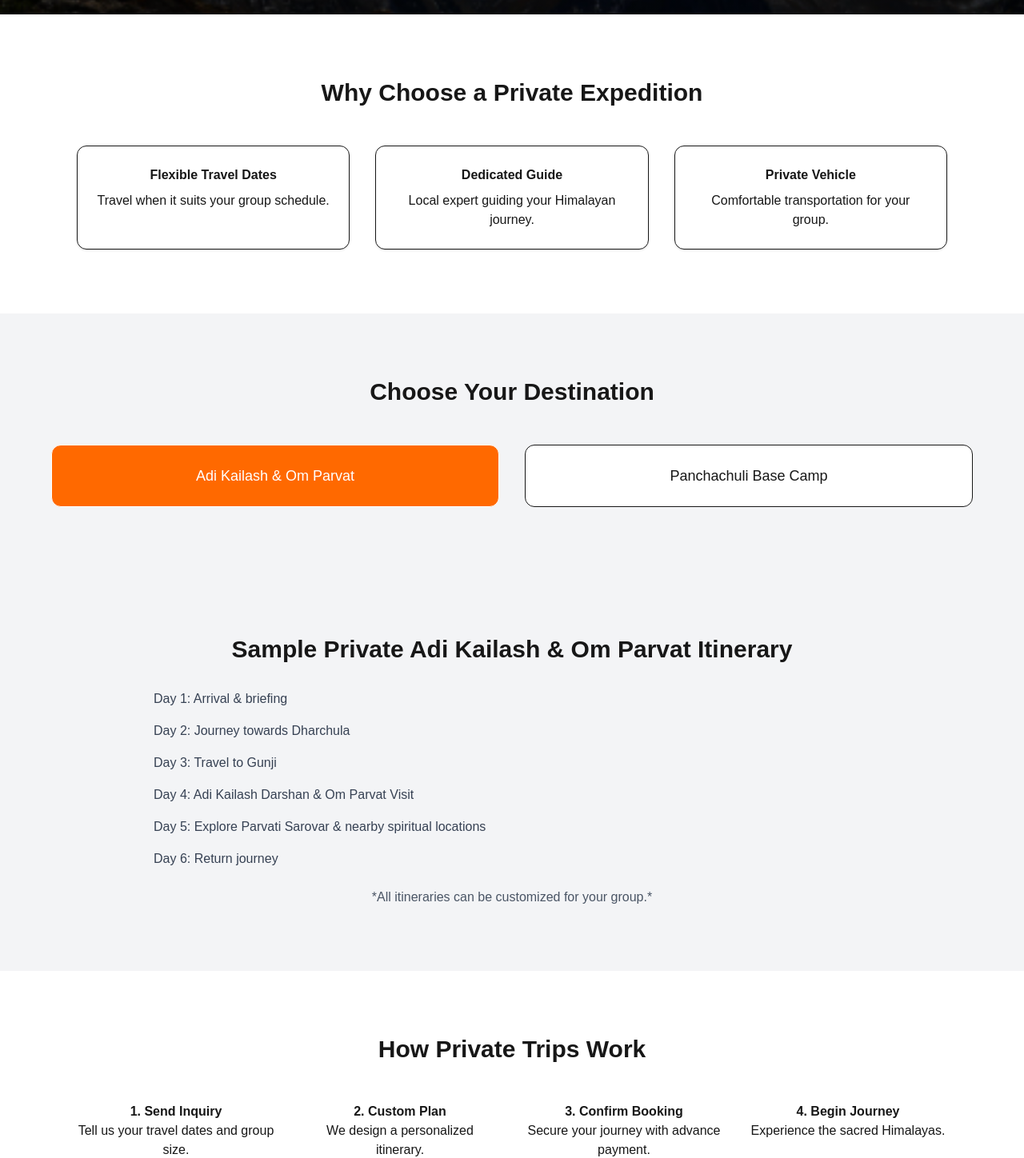
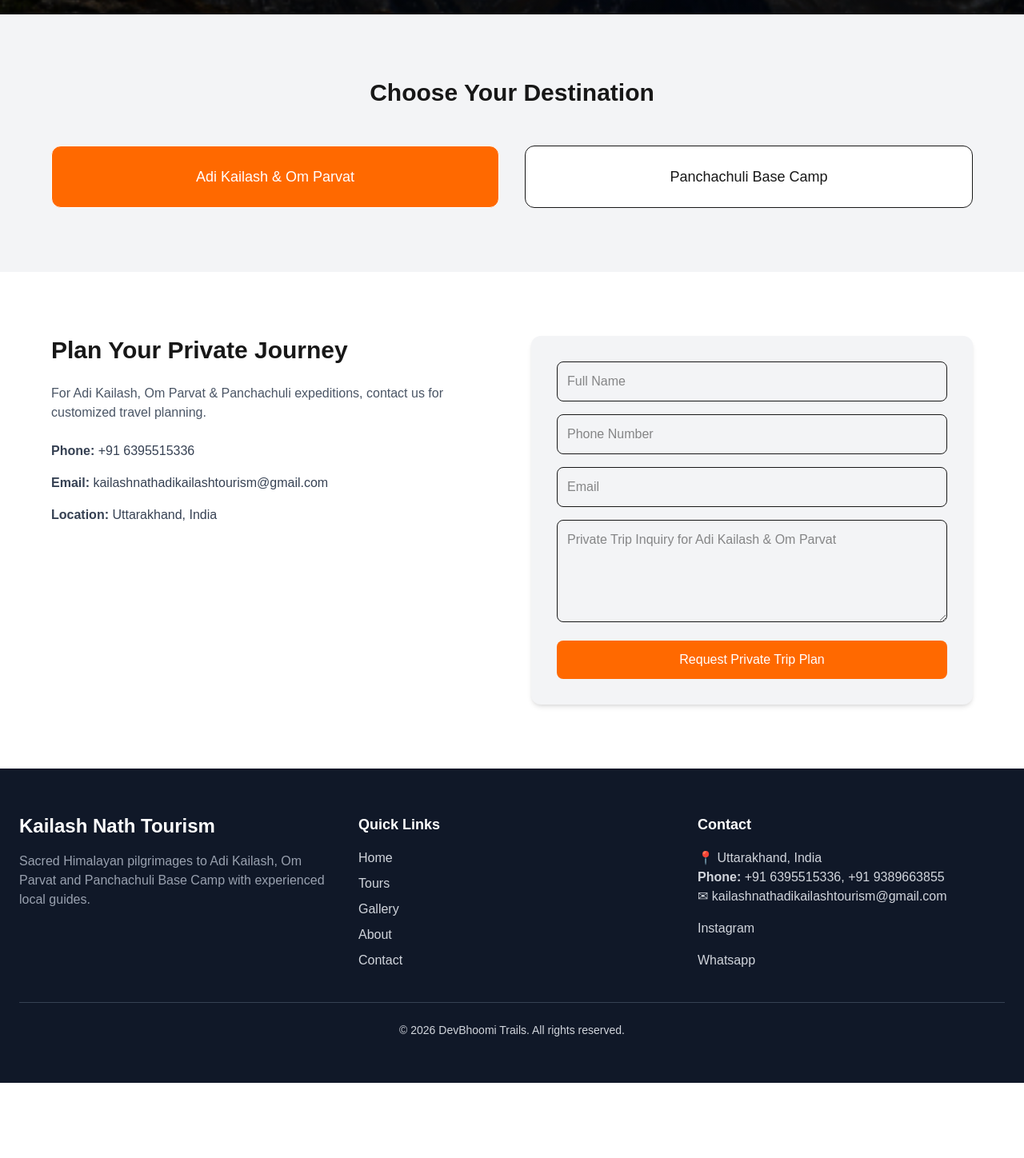
Before and after one commit to gauravranaa/tour-website, a Next.js app: page /private-trip in a window 1280 px wide. Shown: the part 782-2230 px from the top of the page at 80% size. After the commit the page ends 2136 px from the top, so only its background shows below. Built offline with nearby package versions, Linux system fonts and the light colour scheme.

Commit message:
Added EmailJS inquiry forms and updated private trip page

```diff
--- a/app/contact/page.tsx
+++ b/app/contact/page.tsx
@@ -1,10 +1,13 @@
 "use client";
 
-import { useState, useEffect } from "react";
+import { useState, useEffect, useRef } from "react";
+import emailjs from "@emailjs/browser";
 import Navbar from "@/components/Navbar";
 import Footer from "@/components/Footer";
 
 export default function Contact() {
+
+  const form = useRef<HTMLFormElement>(null);
 
   const images = [
     "/images/adikailash4.png",
@@ -21,6 +24,28 @@ export default function Contact() {
 
     return () => clearInterval(interval);
   }, []);
+
+  const sendEmail = (e: any) => {
+    e.preventDefault();
+
+    if (!form.current) return;
+
+    emailjs
+      .sendForm(
+        "service_b8h73c9",
+        "template_74fncno",
+        form.current,
+        "as7tYQYFEQ408U4Q5"
+      )
+      .then(() => {
+        alert("Inquiry Sent Successfully!");
+        form.current?.reset();
+      })
+      .catch((error) => {
+        console.error("EmailJS Error:", error);
+        alert("Failed to send inquiry");
+      });
+  };
 
   return (
     <div>
@@ -46,7 +71,6 @@ export default function Contact() {
 
         </div>
       </section>
-
 
       {/* CONTACT SECTION */}
       <section className="py-24 px-8 max-w-6xl mx-auto">
@@ -95,7 +119,6 @@ export default function Contact() {
 
           </div>
 
-
           {/* FORM */}
           <div className="bg-gray-100 p-8 rounded-2xl shadow-lg">
 
@@ -103,31 +126,48 @@ export default function Contact() {
               Send an Inquiry
             </h2>
 
-            <form className="space-y-4">
+            <form
+              ref={form}
+              onSubmit={sendEmail}
+              className="space-y-4"
+            >
 
               <input
                 type="text"
+                name="name"
                 placeholder="Full Name"
-                className="w-full p-3 rounded-lg border border-gray-300 focus:outline-none focus:ring-2 focus:ring-orange-500"
+                className="w-full p-3 rounded-lg border border-gray-300 focus:ring-2 focus:ring-orange-500"
+                required
               />
 
               <input
                 type="email"
+                name="email"
                 placeholder="Email Address"
-                className="w-full p-3 rounded-lg border border-gray-300 focus:outline-none focus:ring-2 focus:ring-orange-500"
+                className="w-full p-3 rounded-lg border border-gray-300 focus:ring-2 focus:ring-orange-500"
+                required
               />
 
               <input
                 type="tel"
+                name="phone"
                 placeholder="Phone Number"
-                className="w-full p-3 rounded-lg border border-gray-300 focus:outline-none focus:ring-2 focus:ring-orange-500"
+                className="w-full p-3 rounded-lg border border-gray-300 focus:ring-2 focus:ring-orange-500"
+                required
               />
 
               <textarea
+                name="message"
                 placeholder="Which expedition are you interested in?"
                 rows={4}
-                className="w-full p-3 rounded-lg border border-gray-300 focus:outline-none focus:ring-2 focus:ring-orange-500"
+                className="w-full p-3 rounded-lg border border-gray-300 focus:ring-2 focus:ring-orange-500"
               ></textarea>
+
+              <input
+                type="hidden"
+                name="time"
+                value={new Date().toLocaleString()}
+              />
 
               <button
                 type="submit"
@@ -144,7 +184,6 @@ export default function Contact() {
 
       </section>
 
-
       <Footer />
 
     </div>
--- a/app/private-trip/page.tsx
+++ b/app/private-trip/page.tsx
@@ -1,11 +1,16 @@
 "use client";
-import { useState, useEffect } from "react";
+
+import { useState, useEffect, useRef } from "react";
+import emailjs from "@emailjs/browser";
 import Navbar from "@/components/Navbar";
 import Footer from "@/components/Footer";
 
 export default function PrivateTrip() {
 
+  const form = useRef<HTMLFormElement>(null);
+
   const [destination, setDestination] = useState("Adi Kailash & Om Parvat");
+  const [sending, setSending] = useState(false);
 
   const images = [
     "/images/Adikailash4.png",
@@ -22,6 +27,33 @@ export default function PrivateTrip() {
 
     return () => clearInterval(interval);
   }, []);
+
+  const sendEmail = (e: any) => {
+
+    e.preventDefault();
+
+    if (!form.current) return;
+
+    setSending(true);
+
+    emailjs
+      .sendForm(
+        "service_b8h73c9",
+        "template_74fncno",
+        form.current,
+        "as7tYQYFEQ408U4Q5"
+      )
+      .then(() => {
+        alert("Inquiry Sent Successfully!");
+        form.current?.reset();
+        setSending(false);
+      })
+      .catch((error) => {
+        console.error(error);
+        alert("Failed to send inquiry");
+        setSending(false);
+      });
+  };
 
   return (
     <div>
@@ -44,7 +76,7 @@ export default function PrivateTrip() {
 
           <p className="mb-6 text-lg">
             Design your own spiritual journey to Adi Kailash & Om Parvat or
-      Panchachuli Base Camp with flexible travel dates and personalized planning.
+            Panchachuli Base Camp with flexible travel dates.
           </p>
 
           <div className="flex gap-4 justify-center">
@@ -69,36 +101,8 @@ export default function PrivateTrip() {
 
       </section>
 
-      {/* WHY PRIVATE TRIP */}
-      <section className="py-20 max-w-6xl mx-auto px-8">
 
-        <h2 className="text-3xl font-bold text-center mb-12">
-          Why Choose a Private Expedition
-        </h2>
-
-        <div className="grid md:grid-cols-3 gap-8 text-center">
-
-          <div className="p-6 border rounded-xl shadow-sm">
-            <h3 className="font-semibold mb-2">Flexible Travel Dates</h3>
-            <p>Travel when it suits your group schedule.</p>
-          </div>
-
-          <div className="p-6 border rounded-xl shadow-sm">
-            <h3 className="font-semibold mb-2">Dedicated Guide</h3>
-            <p>Local expert guiding your Himalayan journey.</p>
-          </div>
-
-          <div className="p-6 border rounded-xl shadow-sm">
-            <h3 className="font-semibold mb-2">Private Vehicle</h3>
-            <p>Comfortable transportation for your group.</p>
-          </div>
-
-        </div>
-
-      </section>
-
-
-      {/* DESTINATIONS */}
+      {/* DESTINATION SELECT */}
       <section className="py-20 bg-gray-100 px-8">
 
         <h2 className="text-3xl font-bold text-center mb-12">
@@ -111,7 +115,7 @@ export default function PrivateTrip() {
             <button
               key={place}
               onClick={() => setDestination(place)}
-              className={`p-6 rounded-xl border transition text-center text-lg font-medium
+              className={`p-6 rounded-xl border transition text-lg font-medium
               ${destination === place ? "bg-orange-500 text-white" : "bg-white"}`}
             >
               {place}
@@ -123,85 +127,12 @@ export default function PrivateTrip() {
       </section>
 
 
-      {/* SAMPLE ITINERARY */}
-      <section className="py-20 bg-gray-100 px-8">
-
-        <div className="max-w-4xl mx-auto">
-
-          <h2 className="text-3xl font-bold mb-8 text-center">
-            Sample Private {destination} Itinerary
-          </h2>
-
-          <ul className="space-y-4 text-gray-700">
-
-            <li>Day 1: Arrival & briefing</li>
-            <li>Day 2: Journey towards Dharchula</li>
-            <li>Day 3: Travel to Gunji</li>
-
-            <li>
-              Day 4: {destination === "Adi Kailash & Om Parvat"
-                ? "Adi Kailash Darshan & Om Parvat Visit"
-                : "Panchachuli Base Camp Trek"}
-            </li>
-
-            <li>
-              Day 5: {destination === "Adi Kailash & Om Parvat"
-                ? "Explore Parvati Sarovar & nearby spiritual locations"
-                : "Explore Darma Valley landscapes"}
-            </li>
-
-            <li>Day 6: Return journey</li>
-
-          </ul>
-
-          <p className="mt-6 text-gray-600 text-center">
-            *All itineraries can be customized for your group.*
-          </p>
-
-        </div>
-
-      </section>
-
-
-      {/* HOW IT WORKS */}
-      <section className="py-20 max-w-6xl mx-auto px-8">
-
-        <h2 className="text-3xl font-bold text-center mb-12">
-          How Private Trips Work
-        </h2>
-
-        <div className="grid md:grid-cols-4 gap-8 text-center">
-
-          <div>
-            <h3 className="font-semibold">1. Send Inquiry</h3>
-            <p>Tell us your travel dates and group size.</p>
-          </div>
-
-          <div>
-            <h3 className="font-semibold">2. Custom Plan</h3>
-            <p>We design a personalized itinerary.</p>
-          </div>
-
-          <div>
-            <h3 className="font-semibold">3. Confirm Booking</h3>
-            <p>Secure your journey with advance payment.</p>
-          </div>
-
-          <div>
-            <h3 className="font-semibold">4. Begin Journey</h3>
-            <p>Experience the sacred Himalayas.</p>
-          </div>
-
-        </div>
-
-      </section>
-
-
       {/* INQUIRY FORM */}
       <section id="inquiry" className="py-20 px-8">
 
         <div className="max-w-6xl mx-auto grid md:grid-cols-2 gap-12">
 
+          {/* LEFT */}
           <div>
 
             <h2 className="text-3xl font-bold mb-6">
@@ -210,77 +141,78 @@ export default function PrivateTrip() {
 
             <p className="text-gray-600 mb-6">
               For Adi Kailash, Om Parvat & Panchachuli expeditions,
-        contact us for batch dates, permits and customized
-        travel planning.
+              contact us for customized travel planning.
             </p>
 
             <div className="space-y-4 text-gray-700">
 
-        <p>
-          <strong>Phone:</strong> +91 6395515336, +91 9389663855
-        </p>
-
-        <p>
-          <strong>Email:</strong> kailashnathadikailashtourism@gmail.com
-        </p>
-
-        <p>
-          <strong>Location:</strong> Uttarakhand, India
-        </p>
+              <p><strong>Phone:</strong> +91 6395515336</p>
+              <p><strong>Email:</strong> kailashnathadikailashtourism@gmail.com</p>
+              <p><strong>Location:</strong> Uttarakhand, India</p>
 
             </div>
 
           </div>
 
 
+          {/* FORM */}
           <div className="bg-gray-100 p-8 rounded-xl shadow-md">
 
-            <form className="space-y-4">
+            <form ref={form} onSubmit={sendEmail} className="space-y-4">
 
               <input
                 type="text"
+                name="name"
                 placeholder="Full Name"
                 className="w-full border p-3 rounded-lg"
+                required
               />
 
               <input
                 type="tel"
+                name="phone"
                 placeholder="Phone Number"
                 className="w-full border p-3 rounded-lg"
+                required
               />
 
               <input
                 type="email"
+                name="email"
                 placeholder="Email"
                 className="w-full border p-3 rounded-lg"
+                required
               />
 
-              <input
-                type="number"
-                placeholder="Group Size"
-                className="w-full border p-3 rounded-lg"
-              />
 
-              <input
-                type="date"
-                className="w-full border p-3 rounded-lg"
-              />
 
-              <select className="w-full border p-3 rounded-lg">
-                <option>Delhi Pickup</option>
-                <option>Haldwani Pickup</option>
-                <option>Pithoragarh Pickup</option>
-              </select>
+
 
               <textarea
+                name="message"
                 placeholder={`Private Trip Inquiry for ${destination}`}
                 className="w-full border p-3 rounded-lg h-32"
               />
 
+              {/* DESTINATION */}
+              <input
+                type="hidden"
+                name="destination"
+                value={destination}
+              />
+
+              <input
+                type="hidden"
+                name="time"
+                value={new Date().toLocaleString()}
+              />
+
               <button
+                type="submit"
+                disabled={sending}
                 className="w-full bg-orange-500 text-white py-3 rounded-lg hover:bg-orange-600"
               >
-                Request Private Trip Plan
+                {sending ? "Sending..." : "Request Private Trip Plan"}
               </button>
 
             </form>
@@ -292,26 +224,6 @@ export default function PrivateTrip() {
       </section>
 
 
-      {/* FINAL CTA */}
-      <section className="py-16 bg-orange-500 text-white text-center">
-
-        <h2 className="text-3xl font-bold mb-4">
-          Ready for Your Sacred Journey?
-        </h2>
-
-        <p className="mb-6">
-          Plan your private Himalayan expedition today.
-        </p>
-
-        <a
-          href="https://wa.me/916395515336"
-          className="bg-white text-orange-500 px-6 py-3 rounded-full font-semibold"
-        >
-          Chat on WhatsApp
-        </a>
-
-      </section>
-
       <Footer />
 
     </div>
--- a/components/ContactSection.tsx
+++ b/components/ContactSection.tsx
@@ -1,7 +1,38 @@
+"use client";
+
+import { useRef } from "react";
+import emailjs from "@emailjs/browser";
+
 export default function ContactSection() {
+
+  const form = useRef<HTMLFormElement>(null);
+
+  const sendEmail = (e: any) => {
+    e.preventDefault();
+
+    if (!form.current) return;
+
+    emailjs
+      .sendForm(
+        "service_b8h73c9",
+        "template_74fncno",
+        form.current,
+        "as7tYQYFEQ408U4Q5"
+      )
+      .then(() => {
+        alert("Inquiry Sent Successfully!");
+        form.current?.reset();
+      })
+      .catch((error) => {
+        console.error("EmailJS Error:", error);
+        alert("Failed to send inquiry");
+      });
+  };
+
   return (
     <section className="py-20 px-8 bg-gray-100">
       <div className="max-w-6xl mx-auto">
+
         <h2 className="text-4xl font-bold text-center mb-16">
           Plan Your Sacred Journey
         </h2>
@@ -10,6 +41,7 @@ export default function ContactSection() {
 
           {/* Contact Info */}
           <div>
+
             <h3 className="text-2xl font-bold mb-6">
               Get in Touch
             </h3>
@@ -18,8 +50,6 @@ export default function ContactSection() {
               Contact us for Adi Kailash, Om Parvat and Panchachuli
               expedition dates, permit guidance and customized plans.
             </p>
-
-
 
             <div className="space-y-4 text-gray-700">
 
@@ -45,38 +75,59 @@ export default function ContactSection() {
                 Chat on WhatsApp
               </a>
             </div>
+
           </div>
 
           {/* Inquiry Form */}
           <div className="bg-white p-8 rounded-2xl shadow-lg">
+
             <h3 className="text-2xl font-bold mb-6">
               Send an Inquiry
             </h3>
 
-            <form className="space-y-4">
+            <form
+              ref={form}
+              onSubmit={sendEmail}
+              className="space-y-4"
+            >
+
               <input
                 type="text"
+                name="name"
                 placeholder="Full Name"
-                className="w-full p-3 rounded-lg border border-gray-300 focus:outline-none focus:ring-2 focus:ring-orange-500"
+                className="w-full p-3 rounded-lg border border-gray-300 focus:ring-2 focus:ring-orange-500"
+                required
               />
 
               <input
                 type="email"
+                name="email"
                 placeholder="Email Address"
-                className="w-full p-3 rounded-lg border border-gray-300 focus:outline-none focus:ring-2 focus:ring-orange-500"
+                className="w-full p-3 rounded-lg border border-gray-300 focus:ring-2 focus:ring-orange-500"
+                required
               />
 
               <input
                 type="tel"
+                name="phone"
                 placeholder="Phone Number"
-                className="w-full p-3 rounded-lg border border-gray-300 focus:outline-none focus:ring-2 focus:ring-orange-500"
+                className="w-full p-3 rounded-lg border border-gray-300 focus:ring-2 focus:ring-orange-500"
+                required
               />
 
               <textarea
+                name="message"
                 placeholder="Which expedition are you interested in?"
                 rows={4}
-                className="w-full p-3 rounded-lg border border-gray-300 focus:outline-none focus:ring-2 focus:ring-orange-500"
+                className="w-full p-3 rounded-lg border border-gray-300 focus:ring-2 focus:ring-orange-500"
               ></textarea>
+
+              {/* hidden time field for template */}
+              <input
+                type="hidden"
+                name="time"
+                value={new Date().toLocaleString()}
+              />
 
               <button
                 type="submit"
@@ -84,10 +135,13 @@ export default function ContactSection() {
               >
                 Submit Inquiry
               </button>
+
             </form>
+
           </div>
 
         </div>
+
       </div>
     </section>
   );
--- a/components/PopupModal.tsx
+++ b/components/PopupModal.tsx
@@ -1,23 +1,49 @@
 "use client";
 
-import { useState, useEffect } from "react";
+import { useState, useEffect, useRef } from "react";
+import emailjs from "@emailjs/browser";
 
 export default function PopupModal() {
 
   const [open, setOpen] = useState(false);
+  const form = useRef<HTMLFormElement>(null);
 
   useEffect(() => {
     const timer = setTimeout(() => {
       setOpen(true);
-    }, 2000); // 2 seconds delay
+    }, 2000);
 
     return () => clearTimeout(timer);
   }, []);
+
+  const sendEmail = (e: any) => {
+    e.preventDefault();
+
+    if (!form.current) return;
+
+    emailjs
+      .sendForm(
+        "service_b8h73c9",
+        "template_74fncno",
+        form.current,
+        "as7tYQYFEQ408U4Q5"
+      )
+      .then(() => {
+        alert("Inquiry Sent Successfully!");
+        form.current?.reset();
+        setOpen(false);
+      })
+      .catch((error) => {
+        console.error("EmailJS Error:", error);
+        alert("Failed to send inquiry");
+      });
+  };
 
   if (!open) return null;
 
   return (
     <div className="fixed inset-0 flex items-center justify-center bg-black/40 backdrop-blur-md z-50">
+
       <div className="bg-white rounded-2xl shadow-xl max-w-3xl w-full flex overflow-hidden relative">
 
         {/* Close Button */}
@@ -33,11 +59,17 @@ export default function PopupModal() {
           <img
             src="/images/kailash.jpg"
             className="h-full w-full object-cover"
+            alt="Kailash"
           />
         </div>
 
-        {/* Right Form */}
-        <div className="p-8 w-full md:w-1/2">
+        {/* FORM */}
+        <form
+          ref={form}
+          onSubmit={sendEmail}
+          className="p-8 w-full md:w-1/2"
+        >
+
           <h2 className="text-2xl font-bold mb-4">
             Plan Your Sacred Journey
           </h2>
@@ -48,25 +80,41 @@ export default function PopupModal() {
 
           <input
             type="text"
+            name="name"
             placeholder="Enter your name"
             className="border w-full p-3 rounded-lg mb-4"
+            required
           />
 
           <input
             type="tel"
+            name="phone"
             placeholder="Enter Mobile Number"
             className="border w-full p-3 rounded-lg mb-4"
+            required
           />
 
           <textarea
+            name="message"
             placeholder="Which expedition are you interested in?"
             className="border w-full p-3 rounded-lg mb-4"
           />
 
-          <button className="bg-orange-500 text-white w-full py-3 rounded-lg hover:bg-orange-600">
+          {/* time field for email template */}
+          <input
+            type="hidden"
+            name="time"
+            value={new Date().toLocaleString()}
+          />
+
+          <button
+            type="submit"
+            className="bg-orange-500 text-white w-full py-3 rounded-lg hover:bg-orange-600"
+          >
             Continue
           </button>
-        </div>
+
+        </form>
 
       </div>
     </div>
--- a/package.json
+++ b/package.json
@@ -9,6 +9,7 @@
     "lint": "eslint"
   },
   "dependencies": {
+    "@emailjs/browser": "^4.4.1",
     "next": "16.1.6",
     "react": "19.2.3",
     "react-dom": "19.2.3"
```
Also changed, not shown: 1 other file (tests, documents, lock files or other folders). Lines whose indentation alone changed are shown as unchanged.
